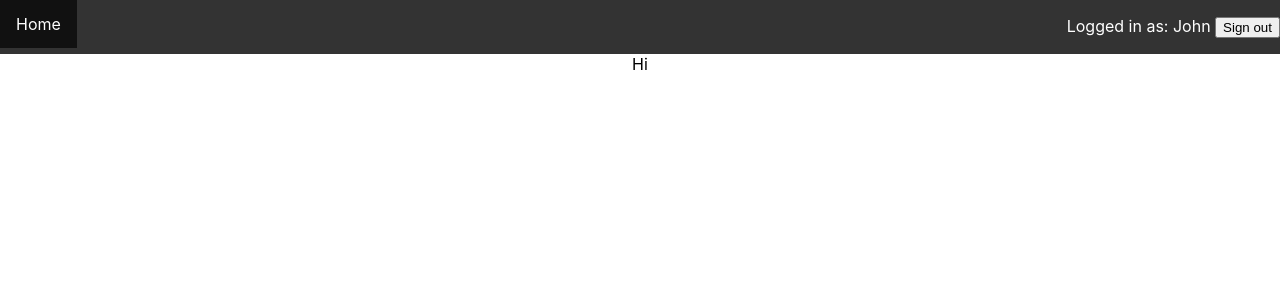
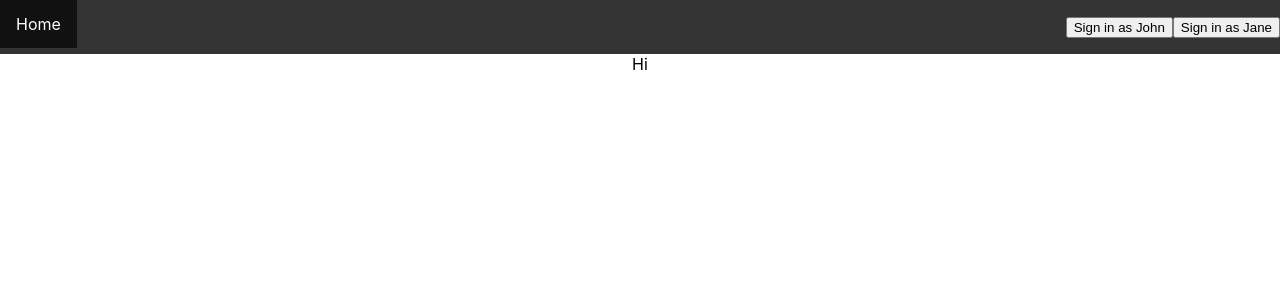
Before and after one commit to bryantt23/Basic-U-tube-clone, a React (Create React App) app in the folder u-tube/: page / in a window 1280 px wide. Shown: the top 300 px of the page. Built offline with nearby package versions, Linux system fonts and the light colour scheme.

Commit message:
fix log in, log out

```diff
--- a/u-tube/src/App.js
+++ b/u-tube/src/App.js
@@ -10,7 +10,7 @@ class App extends Component {
   constructor() {
     super();
     this.state = {
-      loggedInUser: 'John',
+      loggedInUser: null,
       users: ['Jane', 'John'],
       videos: [
         {
@@ -24,6 +24,10 @@ class App extends Component {
     };
   }
 
+  signIn = name => {
+    this.setState({ loggedInUser: name });
+  };
+
   signOut = () => {
     this.setState({ loggedInUser: null });
   };
@@ -35,7 +39,11 @@ class App extends Component {
       <Router>
         {' '}
         <div className='App'>
-          <Header loggedInUser={loggedInUser} signOut={this.signOut} />
+          <Header
+            loggedInUser={loggedInUser}
+            signOut={this.signOut}
+            signIn={this.signIn}
+          />
           Hi
         </div>
       </Router>
--- a/u-tube/src/components/Header.js
+++ b/u-tube/src/components/Header.js
@@ -19,13 +19,17 @@ export class Header extends Component {
           <li style={{ float: 'right' }}>
             {loggedInUser === null ? (
               <p class='header-text'>
-                <button>Sign in as John</button>
-                <button>Sign in as Jane</button>
+                <button onClick={() => this.props.signIn('John')}>
+                  Sign in as John
+                </button>
+                <button onClick={() => this.props.signIn('Jane')}>
+                  Sign in as Jane
+                </button>
               </p>
             ) : (
               <p class='header-text'>
                 Logged in as: {loggedInUser}{' '}
-                <button onClick={this.props.signOut}>Sign out</button>
+                <button onClick={() => this.props.signOut()}>Sign out</button>
               </p>
             )}
           </li>
```
Also changed, not shown: 1 other file (tests, documents, lock files or other folders).
